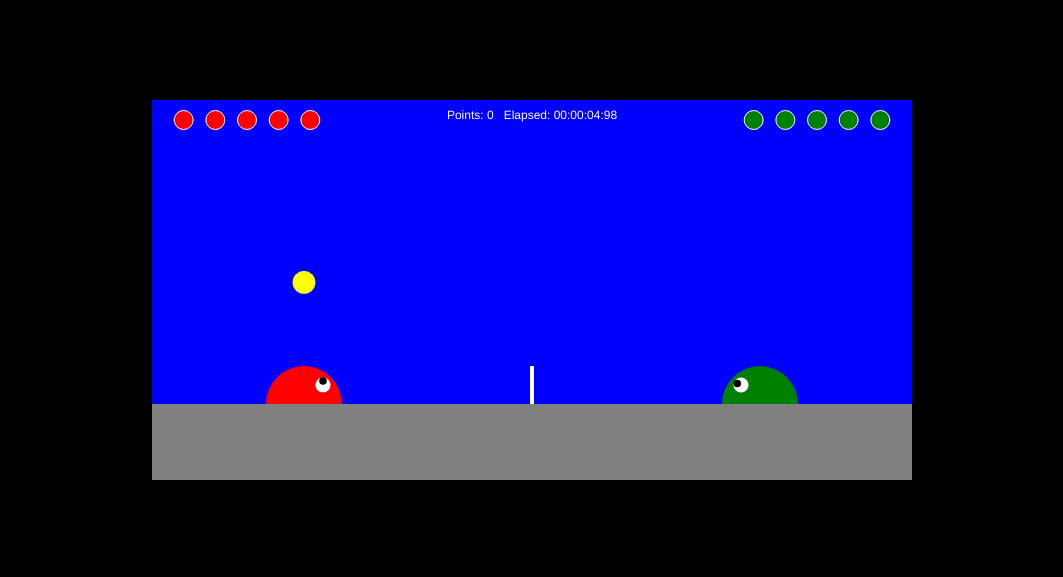
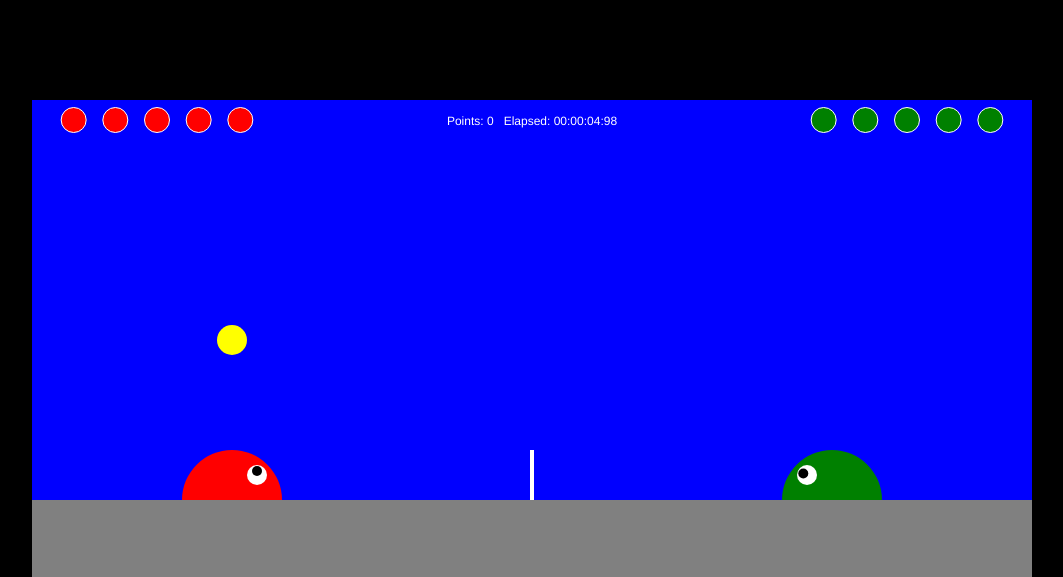
Before and after one commit to kevin860/slime5, a plain HTML site: page index.html in a window 1280 px wide. Shown: the top 577 px of the page, without its empty margins (108-1171 px from the left). Drawn offline with nearby package versions, Linux system fonts and the light colour scheme.

Commit message:
Increased size of canvas, stopped scrolling on down

```diff
--- a/index.html
+++ b/index.html
@@ -21,8 +21,8 @@
 <div class="container-fluid">
     <div class="row">
         <div class="col-xs-12">
-            <div style="width:760px; height:380px; margin: 100px auto">
-                <canvas id="game" width="760" height="380" style="background: blue;"></canvas>
+            <div style="width:1000px; height:500px; margin: 100px auto">
+                <canvas id="game" width="1000" height="500" style="background: blue;"></canvas>
             </div>
         </div>
     </div>
--- a/slime.js
+++ b/slime.js
@@ -44,14 +44,6 @@
     var timing_multiplier = 1;//(16.67/1000)/(20/1000);//16.67*2060/1(1000/20)*(1000)//1;//1000/60/20; // 1000/60/20
     var battle_mode = true; // false
     var scoring_run_for_super = 3;
-
-    var rob = new Image();
-    rob.addEventListener('load', function (e)
-    {
-        SLIME_COLORS.push("imgRob");
-        SLIME_NAMES.push("Rob ");
-    });
-    rob.src = "robslime_360.png";
 
     /**
      * A player (slime)
@@ -653,6 +645,7 @@
         function processKeyDown(e)
         {
             e.stopPropagation();
+            e.preventDefault();
             switch (e.keyCode)
             {
                 default:
```
